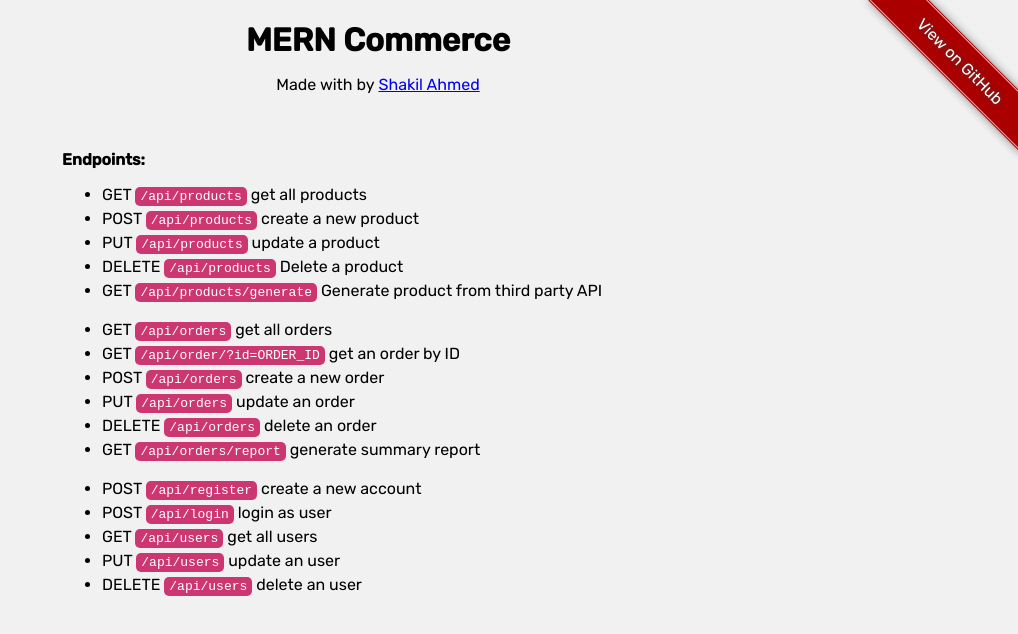
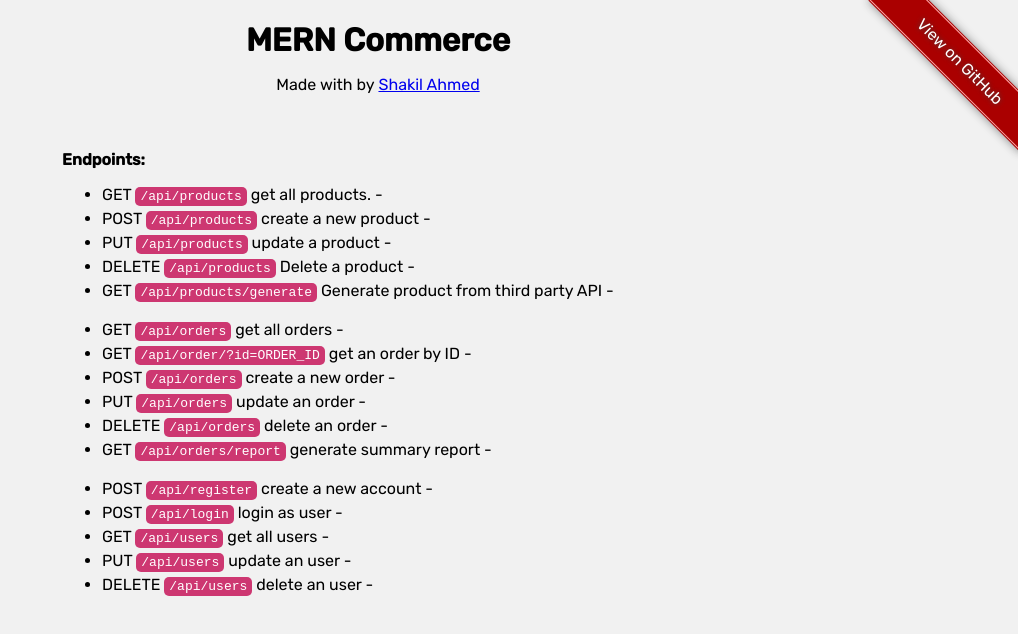
Before and after one commit to shahmedme/mern-commerce, a Next.js app: page / in a window 1280 px wide. Shown: the top 634 px of the page, without its empty margins (262-1280 px from the left). Built offline with nearby package versions, Linux system fonts and the light colour scheme.

Commit message:
Added dynamic rendering of api endpoints

```diff
--- a/src/pages/index.tsx
+++ b/src/pages/index.tsx
@@ -1,11 +1,154 @@
-import React from "react";
+import React, { Component, ReactElement } from "react";
 import indexStyles from "./index.module.css";
 import Ribbon from "components/Ribbon";
+import Link from "next/link";
+import { ApiClient } from "admin-bro";
+
+const apiEndpoints: Record<string, { title: ReactElement, url: string }[]> = {
+	products: [
+		{
+			title: (
+				<>
+					GET <code>/api/products</code> get all products.
+				</>
+			),
+			url: "/api/products",
+		},
+		{
+			title: (
+				<>
+					POST <code>/api/products</code> create a new product
+				</>
+			),
+			url: "/api/products",
+		},
+		{
+			title: (
+				<>
+					PUT <code>/api/products</code> update a product
+				</>
+			),
+			url: "/api/products",
+		},
+		{
+			title: (
+				<>
+					DELETE <code>/api/products</code> Delete a product
+				</>
+			),
+			url: "/api/products",
+		},
+		{
+			title: (
+				<>
+					GET <code>/api/products/generate</code> Generate product from third party API
+				</>
+			),
+			url: "/api/products/generate",
+		},
+	],
+	orders: [
+		{
+			title: (
+				<>
+					GET <code>/api/orders</code> get all orders
+				</>
+			),
+			url: "/api/orders",
+		},
+		{
+			title: (
+				<>
+					GET <code>/api/order/?id=ORDER_ID</code> get an order by ID
+				</>
+			),
+			url: "/api/order/?id=ORDER_ID",
+		},
+		{
+			title: (
+				<>
+					POST <code>/api/orders</code> create a new order
+				</>
+			),
+			url: "/api/orders",
+		},
+		{
+			title: (
+				<>
+					PUT <code>/api/orders</code> update an order
+				</>
+			),
+			url: "/api/orders",
+		},
+		{
+			title: (
+				<>
+					DELETE <code>/api/orders</code> delete an order
+				</>
+			),
+			url: "/api/orders",
+		},
+		{
+			title: (
+				<>
+					GET <code>/api/orders/report</code> generate summary report
+				</>
+			),
+			url: "/api/orders/report",
+		},
+	],
+	accounts: [
+		{
+			title: (
+				<>
+					POST <code>/api/register</code> create a new account
+				</>
+			),
+			url: "/api/register",
+		},
+		{
+			title: (
+				<>
+					POST <code>/api/login</code> login as user
+				</>
+			),
+			url: "/api/login",
+		},
+		{
+			title: (
+				<>
+					GET <code>/api/users</code> get all users
+				</>
+			),
+			url: "/api/users",
+		},
+		{
+			title: (
+				<>
+					PUT <code>/api/users</code> update an user
+				</>
+			),
+			url: "/api/users",
+		},
+		{
+			title: (
+				<>
+					DELETE <code>/api/users</code> delete an user
+				</>
+			),
+			url: "/api/users",
+		},
+	],
+};
+
+console.log(apiEndpoints);
+
 
 export default function index() {
+
 	return (
 		<>
-		<Ribbon/>
+			<Ribbon />
 			<div className={indexStyles.wrapper}>
 				<div className={indexStyles.header}>
 					<h1 className={indexStyles.title}>MERN Commerce</h1>
@@ -19,57 +162,22 @@
 				<main>
 					<b>Endpoints:</b>
 					<ul className={indexStyles.endpoints}>
-						<li>
-							GET <code>/api/products</code> get all products
-						</li>
-						<li>
-							POST <code>/api/products</code> create a new product
-						</li>
-						<li>
-							PUT <code>/api/products</code> update a product
-						</li>
-						<li>
-							DELETE <code>/api/products</code> Delete a product
-						</li>
-						<li>
-							GET <code>/api/products/generate</code> Generate product from
-							third party API
-						</li>
-						<div className={indexStyles.separator}></div>
-						<li>
-							GET <code>/api/orders</code> get all orders
-						</li>
-						<li>
-							GET <code>/api/order/?id=ORDER_ID</code> get an order by ID
-						</li>
-						<li>
-							POST <code>/api/orders</code> create a new order
-						</li>
-						<li>
-							PUT <code>/api/orders</code> update an order
-						</li>
-						<li>
-							DELETE <code>/api/orders</code> delete an order
-						</li>
-						<li>
-							GET <code>/api/orders/report</code> generate summary report
-						</li>
-						<div className={indexStyles.separator}></div>
-						<li>
-							POST <code>/api/register</code> create a new account
-						</li>
-						<li>
-							POST <code>/api/login</code> login as user
-						</li>
-						<li>
-							GET <code>/api/users</code> get all users
-						</li>
-						<li>
-							PUT <code>/api/users</code> update an user
-						</li>
-						<li>
-							DELETE <code>/api/users</code> delete an user
-						</li>
+						{
+							Object.keys(apiEndpoints).map(endpointKey => (
+								<>
+									{apiEndpoints[endpointKey].map(productAPI => (
+										<li>
+											{productAPI.title} - <Link href={productAPI.url} target="_blank">
+												<i className={`fas fa-external-link-alt`}></i>
+											</Link>
+										</li>
+									))}
+									<div className={indexStyles.separator}></div>
+								</>
+							)
+							)
+						}
+
 					</ul>
 				</main>
 			</div>
```
